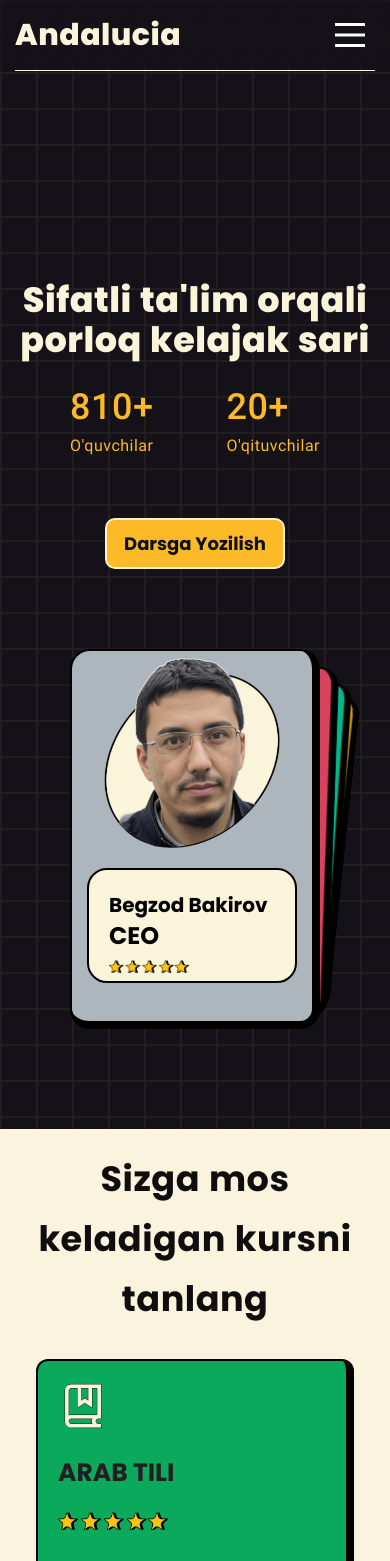
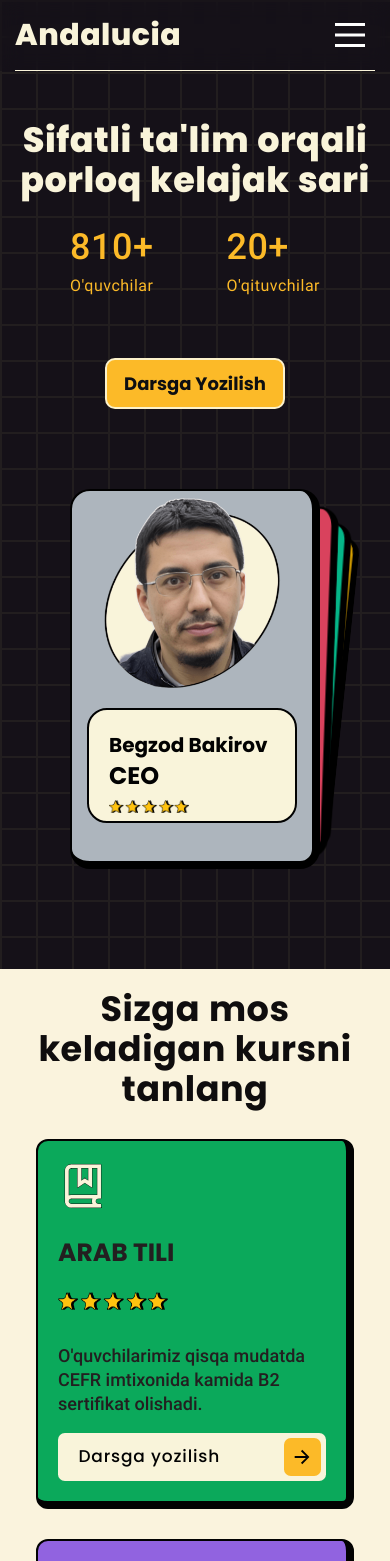
Before and after one commit to Mirjalol49/Andalucia, a React (Vite) app: page / in a window 390 px wide. Shown: the top 1561 px of the page. Built offline with nearby package versions, Linux system fonts and the light colour scheme.

Commit message:
just finished

```diff
--- a/src/assets/Pages/MainPage/HeroSection/HeroSection.css
+++ b/src/assets/Pages/MainPage/HeroSection/HeroSection.css
@@ -81,6 +81,11 @@
 
 
 @media screen and (max-width: 900px) {
+
+    .hero-section {
+        padding-top: 80px;
+    }
+
     .hero-wrapper {
         display        : flex;
         justify-content: space-between;
@@ -117,6 +122,11 @@
 }
 
 @media screen and (max-width:400px) {
+
+    .hero-section {
+        padding-top: 40px;
+    }
+
     .hero-start__title {
         font-size  : 35px;
         line-height: 40px;
--- a/src/assets/Pages/MainPage/Subjects/Subjects.css
+++ b/src/assets/Pages/MainPage/Subjects/Subjects.css
@@ -2,13 +2,15 @@
     padding         : 100px 0;
     background-color: #F9F4DA;
     background-color: #faf3dd;
-
+    overflow        : hidden;
 }
 
 
 .subjects-title {
     font-size  : min(50px, 9vw);
-    line-height: 60px;
+    line-height: 40px;
+
+
     font-weight: 700;
     color      : #0F0D0E;
     text-align : center;
```
